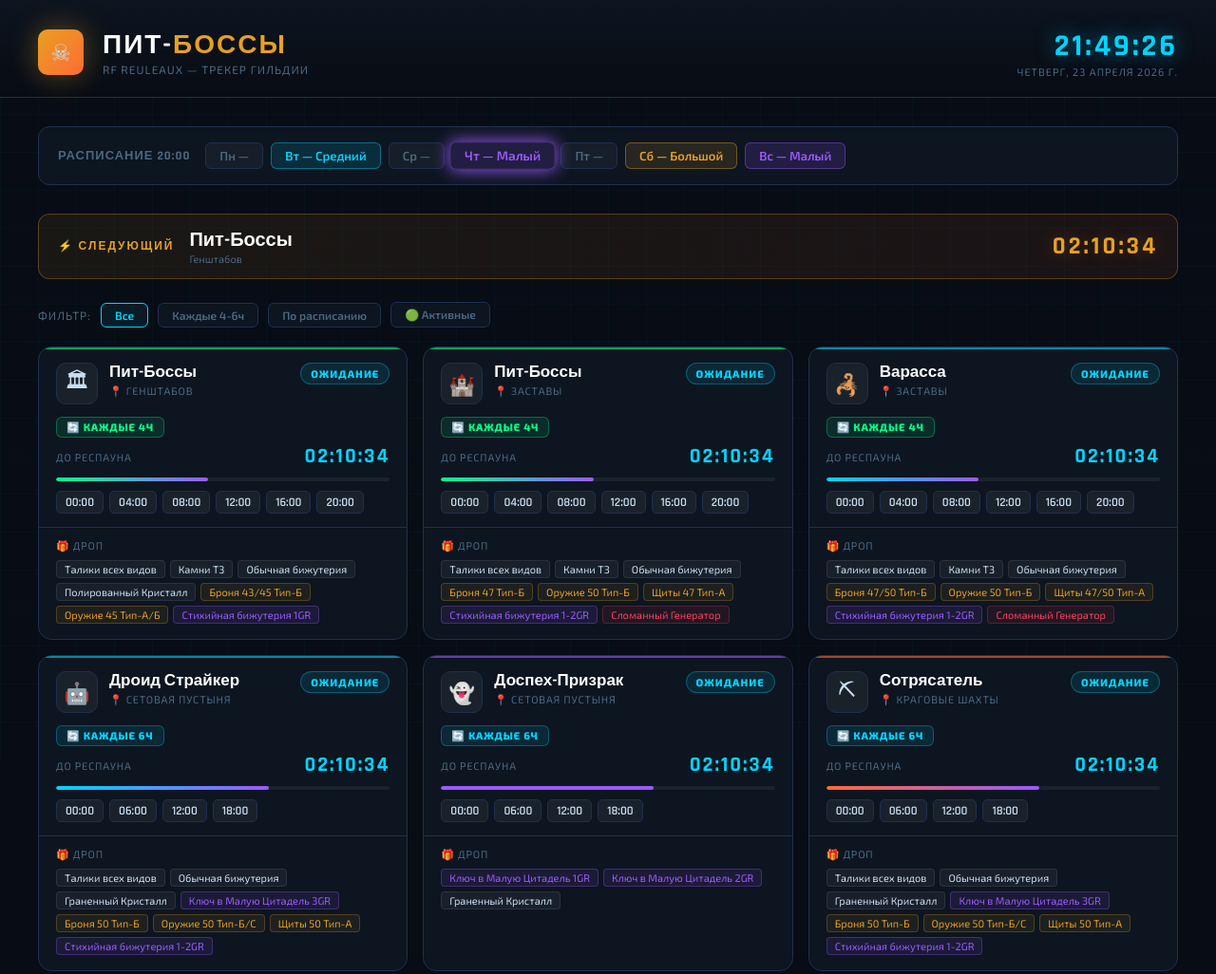
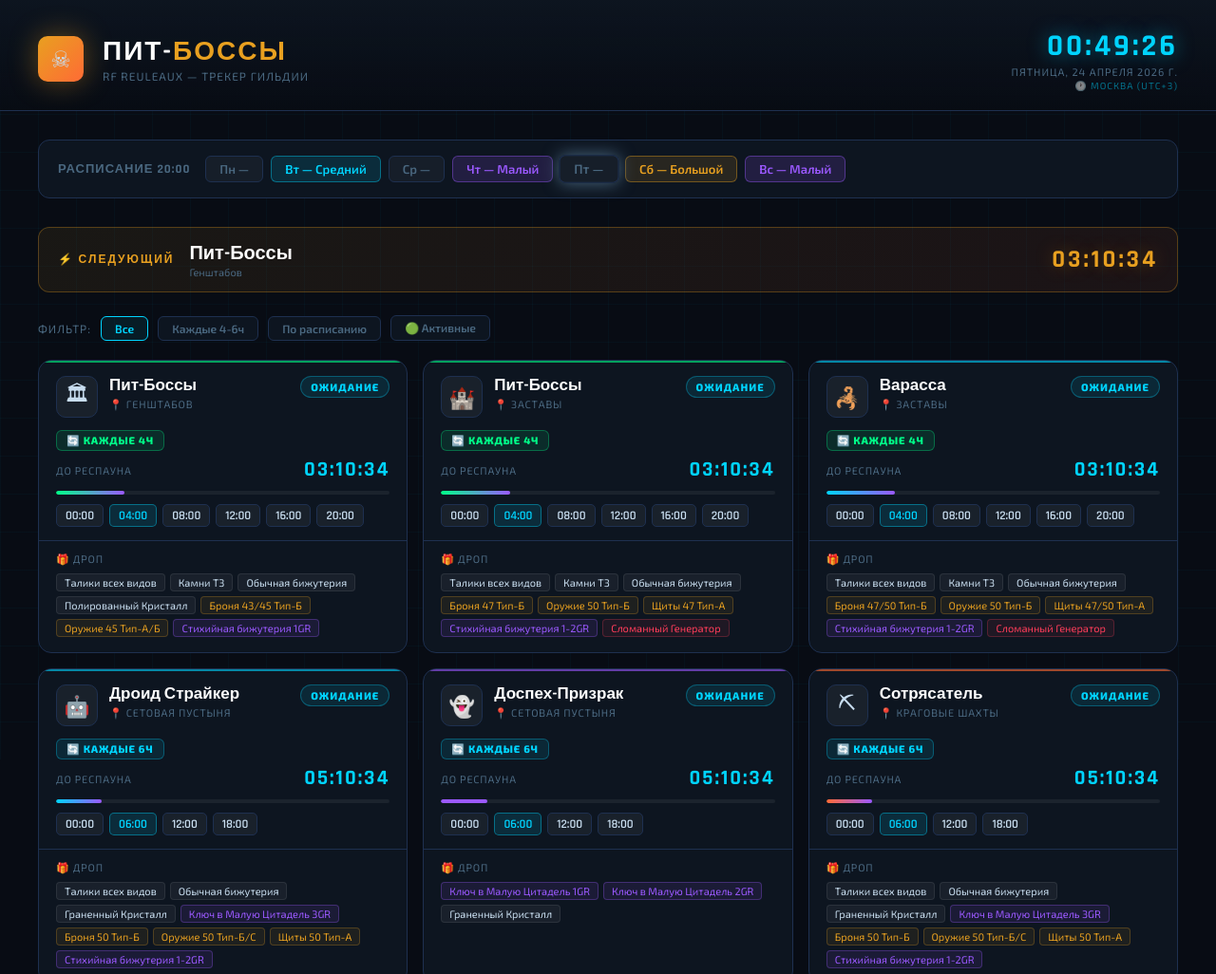
Before and after one commit to vicgerrard/reuleaux.github.io, a plain HTML site: page index.html in a window 1280 px wide. Shown: the top 1026 px of the page at 95% size. Drawn offline with Linux system fonts and the light colour scheme.

Commit message:
Update index.html

```diff
--- a/index.html
+++ b/index.html
@@ -106,6 +106,14 @@
     color: var(--muted);
     letter-spacing: 1px;
     text-transform: uppercase;
+  }
+
+  .clock-tz {
+    font-size: 10px;
+    color: rgba(0,212,255,0.5);
+    letter-spacing: 1px;
+    text-transform: uppercase;
+    margin-top: 2px;
   }
 
   .main {
@@ -481,6 +489,7 @@
   <div class="live-clock">
     <div class="clock-time" id="clockTime">--:--:--</div>
     <div class="clock-date" id="clockDate"></div>
+    <div class="clock-tz">🕐 Москва (UTC+3)</div>
   </div>
 </div>
 
@@ -775,6 +784,10 @@ function getNow() {
   return new Date();
 }
 
+function getMoscowNow() {
+  return new Date(new Date().toLocaleString('en-US', { timeZone: 'Europe/Moscow' }));
+}
+
 function getHourlySpawns(boss, now) {
   const times = [];
   for (let h = boss.startHour; h < 24; h += boss.interval) {
@@ -914,7 +927,7 @@ function filterBosses(type, btn) {
 }
 
 function updateAllCards() {
-  const now = getNow();
+  const now = getMoscowNow();
   let earliest = { sec: Infinity, name: '', zone: '' };
 
   BOSSES.forEach(boss => {
@@ -1032,14 +1045,14 @@ function updateAllCards() {
 }
 
 function updateClock() {
-  const now = getNow();
+  const msk = getMoscowNow();
   document.getElementById('clockTime').textContent =
-    `${pad(now.getHours())}:${pad(now.getMinutes())}:${pad(now.getSeconds())}`;
+    `${pad(msk.getHours())}:${pad(msk.getMinutes())}:${pad(msk.getSeconds())}`;
   document.getElementById('clockDate').textContent =
-    now.toLocaleDateString('ru-RU', { weekday:'long', day:'numeric', month:'long', year:'numeric' });
+    msk.toLocaleDateString('ru-RU', { weekday:'long', day:'numeric', month:'long', year:'numeric' });
 
   // Highlight today in schedule bar
-  const today = now.getDay();
+  const today = msk.getDay();
   document.querySelectorAll('.day-chip').forEach(chip => {
     chip.classList.toggle('today', parseInt(chip.dataset.day) === today);
   });
```
